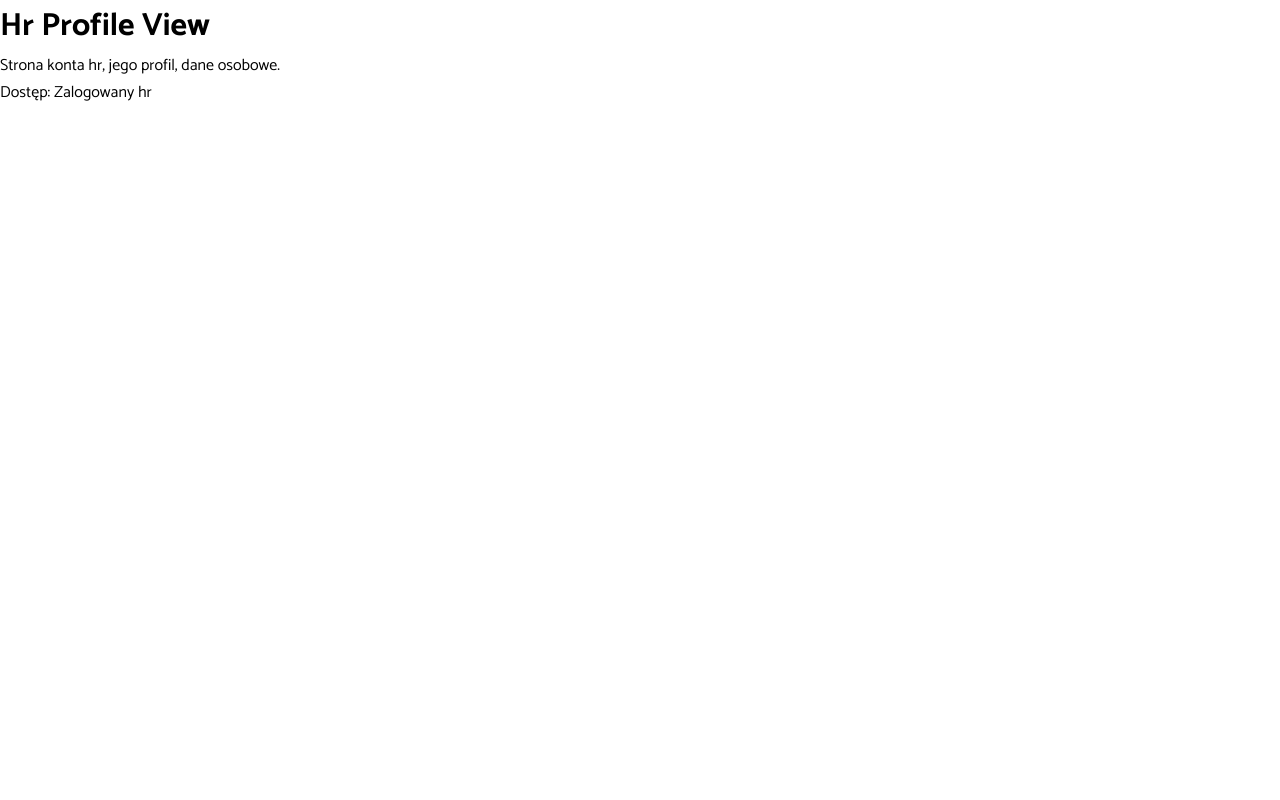
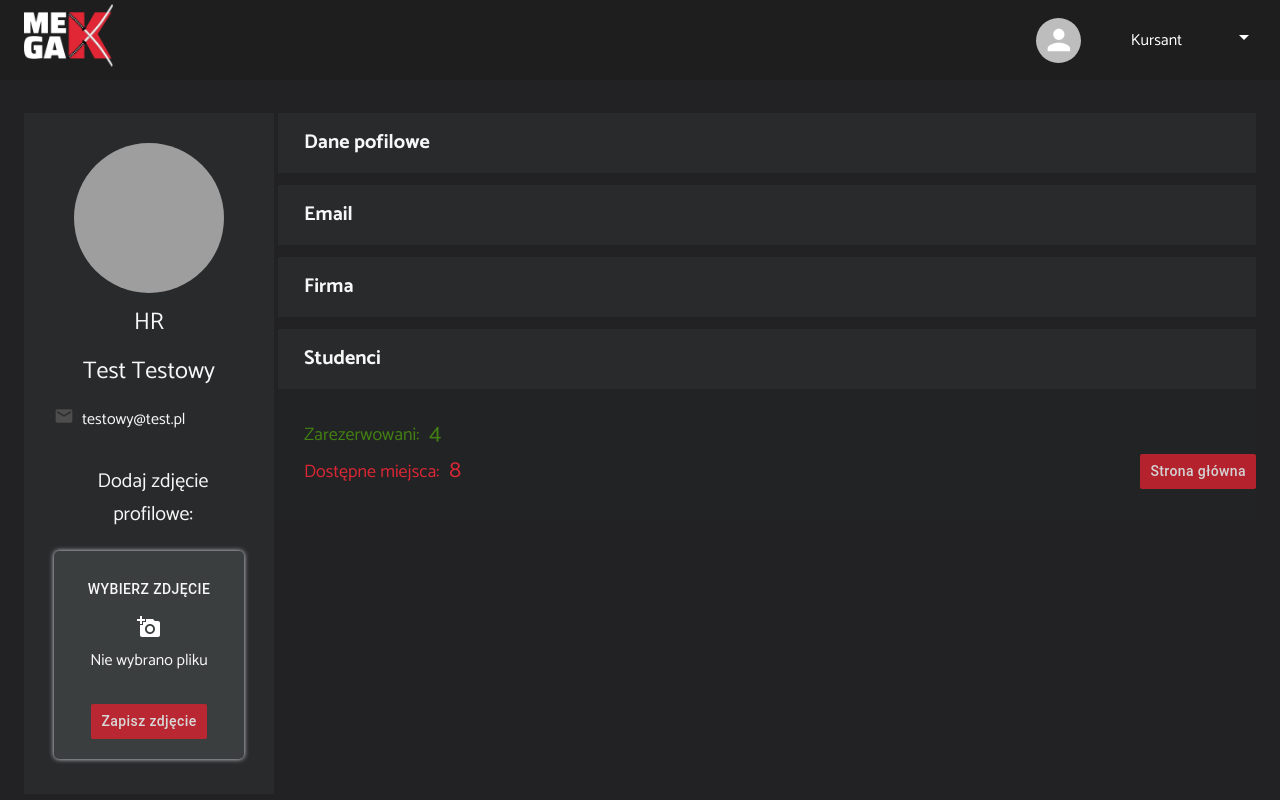
Before and after one commit to patrycja-dev41171/megak-headhunter-6-frontend, a React (Create React App) app: page /hr/profile in a window 1280 px wide. Built offline with nearby package versions, Linux system fonts and the light colour scheme; grey boxes are pictures that could not be loaded.

Commit message:
Added HrProfile layout

```diff
--- /dev/null
+++ b/src/components/HrProfileBox/HrProfileBox.css
@@ -0,0 +1,26 @@
+.numberOfStudents_line {
+    display: flex;
+    justify-content: space-between;
+    align-items: flex-end;
+    padding: 26px 0 30px 26px;
+}
+
+.numberOfStudents_line-info {
+    font-size: 18px;
+    display: flex;
+    flex-direction: column;
+    text-align: left;
+}
+
+.numberOfStudents_reserved {
+    color: #438013;
+}
+
+.numberOfStudents_availablePlaces {
+    color: #DB2735;
+}
+
+.numberOfStudentsNum {
+    font-size: 23px;
+    padding-left: 10px;
+}
--- /dev/null
+++ b/src/components/HrProfileBox/HrProfileBox.tsx
@@ -0,0 +1,63 @@
+import React from 'react';
+import {Header} from '../Header/Header';
+import {Box, Container} from '@mui/material';
+import {SidebarHr} from "../Sidebars/SidebarHr";
+import {Link} from "react-router-dom";
+import {MainButton} from "../../common/MainButton/MainButton";
+import '../../styles/stylesForLayouts.css';
+import "./HrProfileBox.css";
+
+export const HrProfileBox = () => {
+    return (
+        <>
+            {/*wstawilem dane do Header na sztywno zeby wyswietlic*/}
+            <Header role="hr" id="746237642376"/>
+            <div className="main-container pageWithHeader">
+                <Container
+                    sx={{
+                        display: 'flex',
+                        marginTop: '26px',
+                        '&.MuiContainer-root': {
+                            maxWidth: '1430px',
+                        },
+                    }}>
+                    <div className="sidebarBox">
+                        <SidebarHr email="testowy@test.pl" fullName="Test Testowy" img_src="fotka"/>
+                    </div>
+                    <Box
+                        sx={{
+                            backgroundColor: '#222224',
+                            width: '1176px',
+                        }}>
+                        <h3 className="layouts_subtitle">Dane pofilowe</h3>
+                        <div className="layouts_line">
+                            {/*Dane profilowe*/}
+                        </div>
+                        <h3 className="layouts_subtitle">Email</h3>
+                        <div className="layouts_line">
+                            {/*Email*/}
+                        </div>
+                        <h3 className="layouts_subtitle">Firma</h3>
+                        <div className="layouts_line">
+                            {/*Firma*/}
+                        </div>
+                        <h3 className="layouts_subtitle">Studenci</h3>
+                        <div className="layouts_line numberOfStudents_line">
+                            <div className="numberOfStudents_line-info">
+                                <span className="numberOfStudents_reserved">
+                                    Zarezerwowani:
+                                    <span className="numberOfStudentsNum">4{/*Liczba zarezerwowanych studentów*/}</span>
+                                </span>
+                                <span className="numberOfStudents_availablePlaces">
+                                    Dostępne miejsca:
+                                    <span className="numberOfStudentsNum">8{/*liczba dostępnych miejsc*/}</span>
+                                </span>
+                            </div>
+                            <Link className="noUnderline" to="/"><MainButton>Strona główna</MainButton></Link>
+                        </div>
+                    </Box>
+                </Container>
+            </div>
+        </>
+    );
+};
--- a/src/components/HrStudentProfileBox/HrStudentProfileBox.tsx
+++ b/src/components/HrStudentProfileBox/HrStudentProfileBox.tsx
@@ -21,7 +21,6 @@ export const HrStudentProfileBox = () => {
                 <Container
                     sx={{
                         display: 'flex',
-                        justifyContent: 'space-between',
                         marginTop: '26px',
                         '&.MuiContainer-root': {
                             maxWidth: '1430px',
--- a/src/components/Sidebars/Sidebar.css
+++ b/src/components/Sidebars/Sidebar.css
@@ -5,7 +5,6 @@
     flex-direction: column;
     align-items: center;
     font-family: Roboto;
-    max-height: 83vh;
     color: #F7F7F7;
 }
 
--- a/src/index.css
+++ b/src/index.css
@@ -40,3 +40,7 @@ code {
 .pageWithHeader {
   padding-top: 80px;
 }
+
+.noUnderline {
+  text-decoration: none;
+}
--- a/src/pages/HrProfileView/HrProfileView.tsx
+++ b/src/pages/HrProfileView/HrProfileView.tsx
@@ -1,11 +1,6 @@
 import React from 'react';
+import {HrProfileBox} from "../../components/HrProfileBox/HrProfileBox";
 
 export const HrProfileView = () => {
-  return (
-    <>
-      <h1>Hr Profile View</h1>
-      <p>Strona konta hr, jego profil, dane osobowe.</p>
-      <p>Dostęp: Zalogowany hr</p>
-    </>
-  );
+  return <HrProfileBox/>
 };
```
